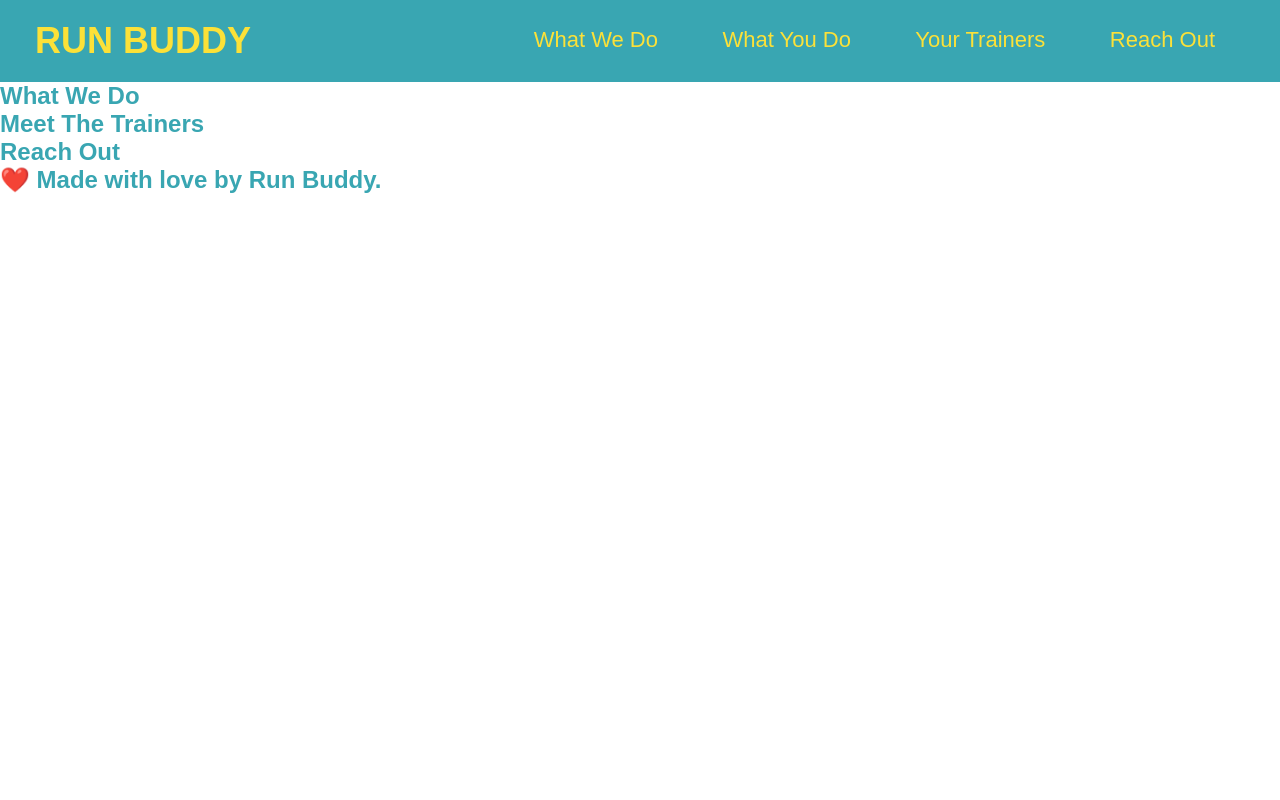
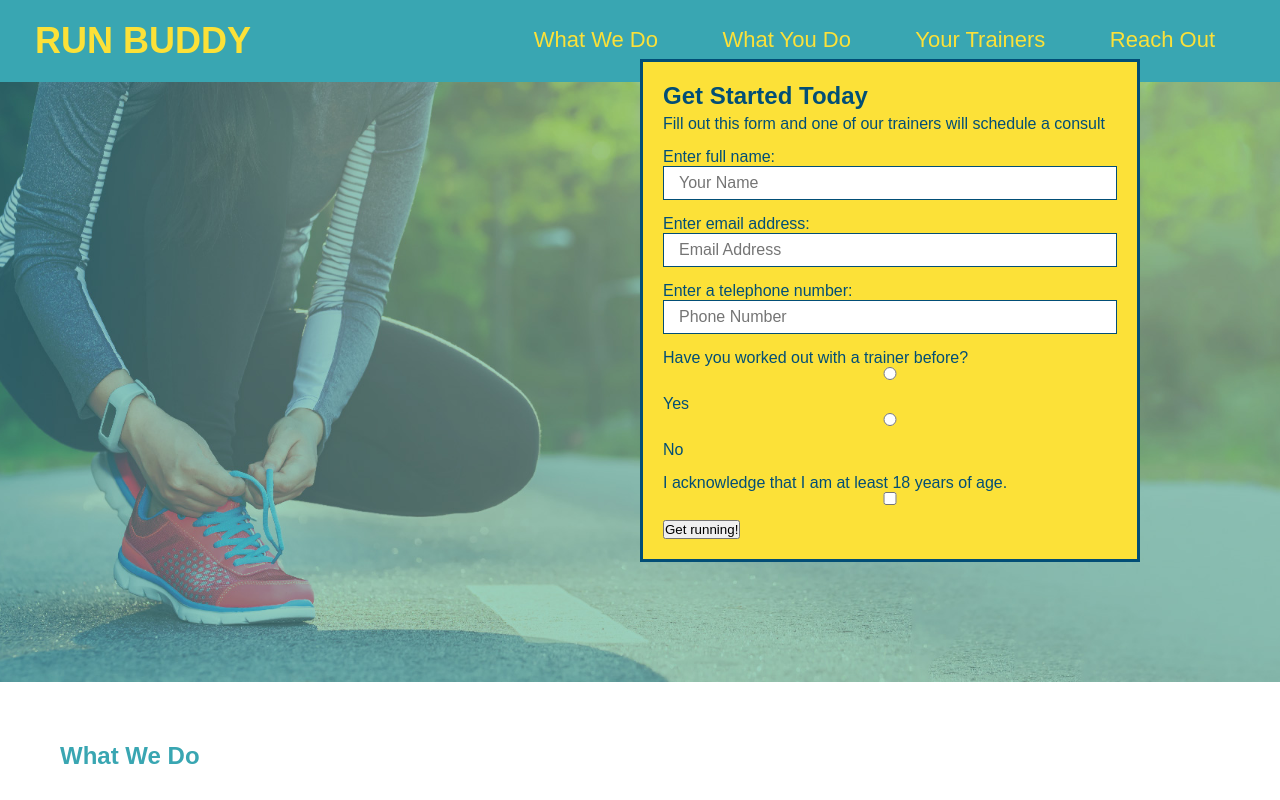
Before and after one commit to nkirti28/run-buddy, a plain HTML site: page index.html in a window 1280 px wide. Shown: the top 800 px of the page. Drawn offline with Linux system fonts and the light colour scheme.

Commit message:
form input styles

```diff
--- a/assets/css/style.css
+++ b/assets/css/style.css
@@ -2,6 +2,7 @@
 * {
   margin: 0;
   padding: 0;
+  box-sizing: border-box;
 }
 body {
   /*color lightblue/teal to whole body font*/
@@ -40,3 +41,62 @@ header nav ul li a {
   font-weight: lighter;
   font-size: 22px;
 }
+/*Apply styles to <footer>*/
+footer {
+  background: #fce138;
+  width: 100%;
+  padding: 40px 35px;
+}
+footer h2 {
+  display: inline;
+  color: #024e76;
+  font-size: 30px;
+  margin: 0;
+}
+footer div {
+  float: right;
+  line-height: 1.5;
+  text-align: right;
+}
+footer a {
+  color: #024e76;
+}
+section {
+  padding: 60px;
+}
+/* Hero Style Start */
+.hero {
+  background-image: url("../images/hero-bg.jpg");
+  height: 600px;
+  background-size: cover;
+  background-position: center;
+  position: relative;
+}
+/* Hero Style End */
+/*Hero form style start*/
+.hero-form {
+  background-color: #fce138;
+  padding: 20px;
+  width: 500px;
+  color: #024e76;
+  border: 3px solid #024e76;
+  position: absolute;
+  bottom: 120px;
+  right: 140px;
+}
+.hero-form h3 {
+  font-size: 24px;
+  margin: 0px;
+}
+.hero-form p {
+  margin: 5px 0 15px 0;
+}
+.form-input {
+  border: 1px solid #024e76;
+  display: block;
+  padding: 7px 15px;
+  font-size: 16px;
+  color: #024e76;
+  width: 100%;
+  margin-bottom: 15px;
+}
--- a/index.html
+++ b/index.html
@@ -25,8 +25,72 @@
         </ul>
       </nav>
     </header>
-    <!-- jumbotron/ hero -->
-    <section></section>
+    <!-- jumbotron/ hero section -->
+    <section class="hero">
+      <div class="hero-form">
+        <h3>Get Started Today</h3>
+        <p>
+          Fill out this form and one of our trainers will schedule a consult
+        </p>
+        <!-- Add form element -->
+        <form action="" method="get">
+          <label for="name">Enter full name:</label>
+          <input
+            type="text"
+            placeholder="Your Name"
+            name="name"
+            id="name"
+            class="form-input"
+          />
+          <label for="email">Enter email address:</label>
+          <input
+            type="text"
+            class="form-input"
+            placeholder="Email Address"
+            name="email"
+            id="email"
+          />
+          <label for="phone">Enter a telephone number:</label>
+          <input
+            type="text"
+            class="form-input"
+            placeholder="Phone Number"
+            name="phone"
+            id="phone"
+          />
+          <p>
+            Have you worked out with a trainer before?
+            <input
+              type="radio"
+              name="trainer-confirm"
+              id="trainer-yes"
+              class="form-input"
+            />
+            <label for="trainer-yes">Yes</label>
+            <input
+              type="radio"
+              name="trainer-confirm"
+              id="trainer-no"
+              class="form-input"
+            />
+            <label for="trainer-no">No</label>
+          </p>
+          <p>
+            <label for="checkbox">
+              I acknowledge that I am at least 18 years of age.
+            </label>
+            <input
+              type="checkbox"
+              name="age-confirm"
+              id="checkbox"
+              class="form-input"
+            />
+          </p>
+          <button type="submit">Get running!</button>
+        </form>
+      </div>
+    </section>
+    <!-- end of hero section-->
     <!-- What We Do section-->
     <section>
       <h2>What We Do</h2>
@@ -44,6 +108,10 @@
     <!-- footer -->
     <footer>
       <h2>❤️ Made with love by Run Buddy.</h2>
+      <div>
+        <a href="#">Read Our Privacy Policy</a><br />
+        &copy; 2019 Run Buddy, Inc.
+      </div>
     </footer>
   </body>
 </html>
```
Also changed, not shown: assets/images/hero-bg.jpg (added), 1 other file.
